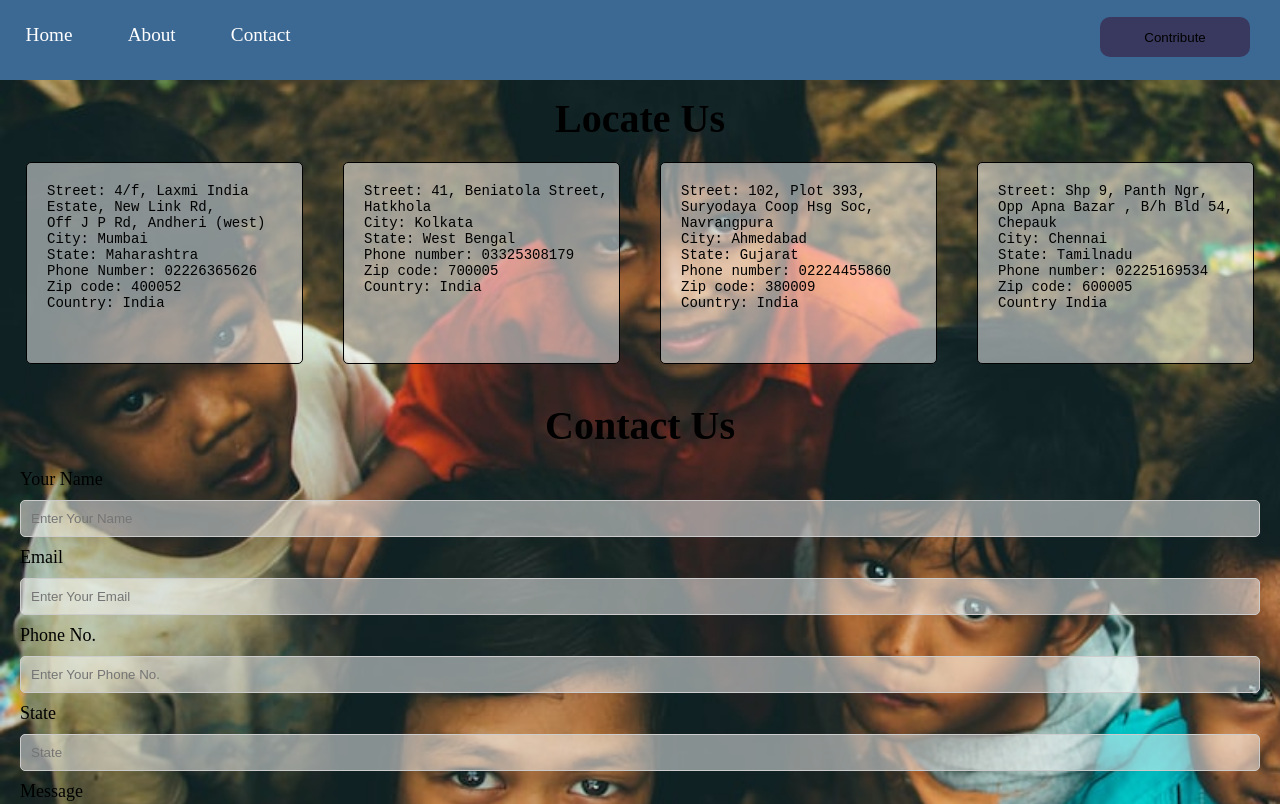
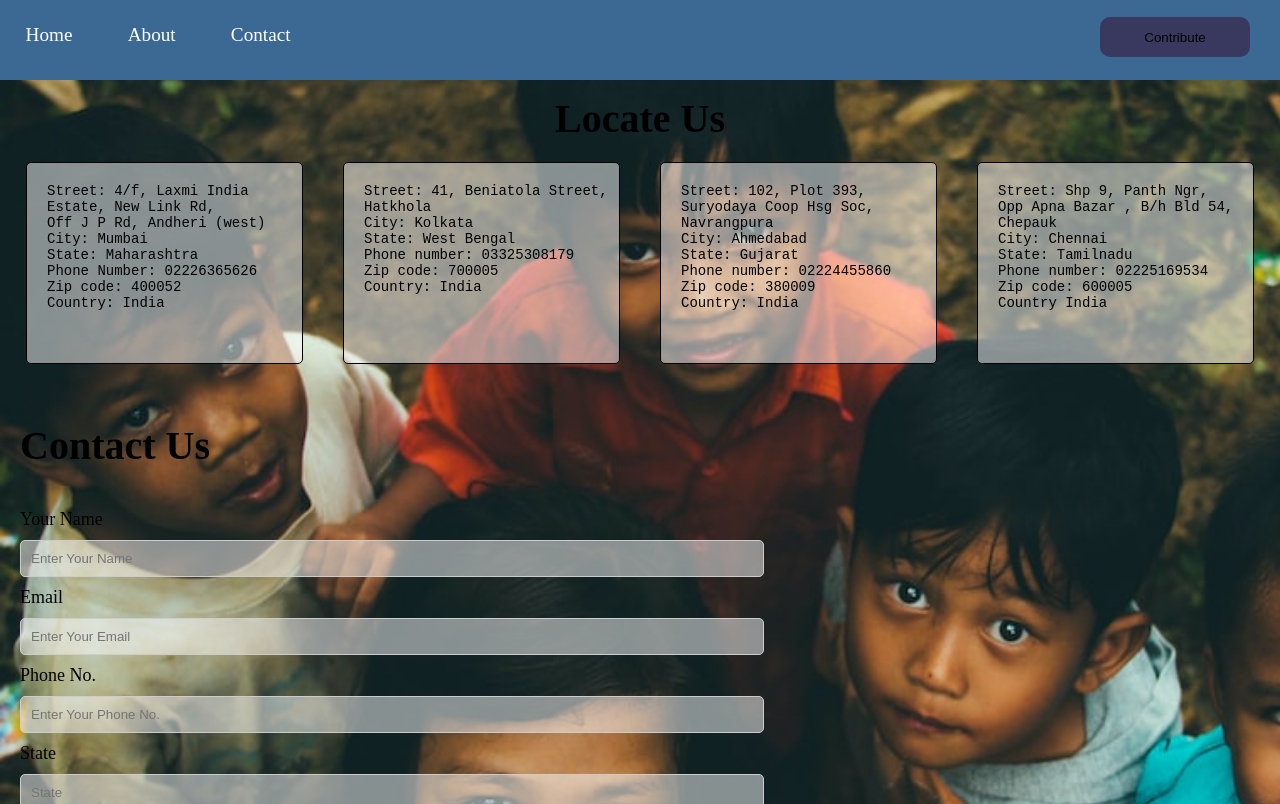
Before and after one commit to avinashprajapati7/Payment-Gateway, a plain HTML site: page contact.html in a window 1280 px wide. Shown: the top 804 px of the page. Drawn offline with Linux system fonts and the light colour scheme.

Commit message:
Style Changes

```diff
--- a/assets/styles/contact.css
+++ b/assets/styles/contact.css
@@ -58,7 +58,9 @@ body {
 
 .h1contact {
   font-size: 40px;
-  text-align: center;
+  margin: 0px;
+  padding: 20px;
+  /* text-align: center; */
 }
 
 #fname,
@@ -67,7 +69,7 @@ body {
 #state,
 #message,
 textarea {
-  width: 100%;
+  width: 60%;
   padding: 10px;
   border: 1px solid #ccc;
   border-radius: 5px;
--- a/contact.html
+++ b/contact.html
@@ -83,49 +83,49 @@ Country India
     <h1 class="h1contact">Contact Us</h1>
     <div class="container">
       <form autocomplete="off" method="post">
-        <label for="fname" style="font-size: 18px">Your Name</label>
+        <label for="fname" style="font-size: 18px">Your Name</label><br>
         <input
           type="text"
           id="fname"
           name="firstname"
           placeholder="Enter Your Name"
           required
-        />
+        /><br>
 
-        <label for="mail" style="font-size: 18px">Email</label>
+        <label for="mail" style="font-size: 18px">Email</label><br>
         <input
           type="text"
           id="mail"
           name="mailid"
           placeholder="Enter Your Email"
           required
-        />
+        /><br>
 
-        <label for="phone" style="font-size: 18px">Phone No.</label>
+        <label for="phone" style="font-size: 18px">Phone No.</label><br>
         <input
           type="text"
           id="phone"
           name="phoneno"
           placeholder="Enter Your Phone No."
           required
-        />
+        /><br>
 
-        <label for="state" style="font-size: 18px">State</label>
+        <label for="state" style="font-size: 18px">State</label><br>
         <input
           type="text"
           id="state"
           name="statename"
           placeholder="State"
           required
-        />
+        /><br>
 
-        <label for="message" style="font-size: 18px">Message</label>
+        <label for="message" style="font-size: 18px">Message</label><br>
         <textarea
           id="message"
           name="yourmessage"
           placeholder="Write something.."
           style="height: 200px"
-        ></textarea>
+        ></textarea><br>
 
         <input type="submit" value="Submit" onclick="popup()" />
       </form>
```
